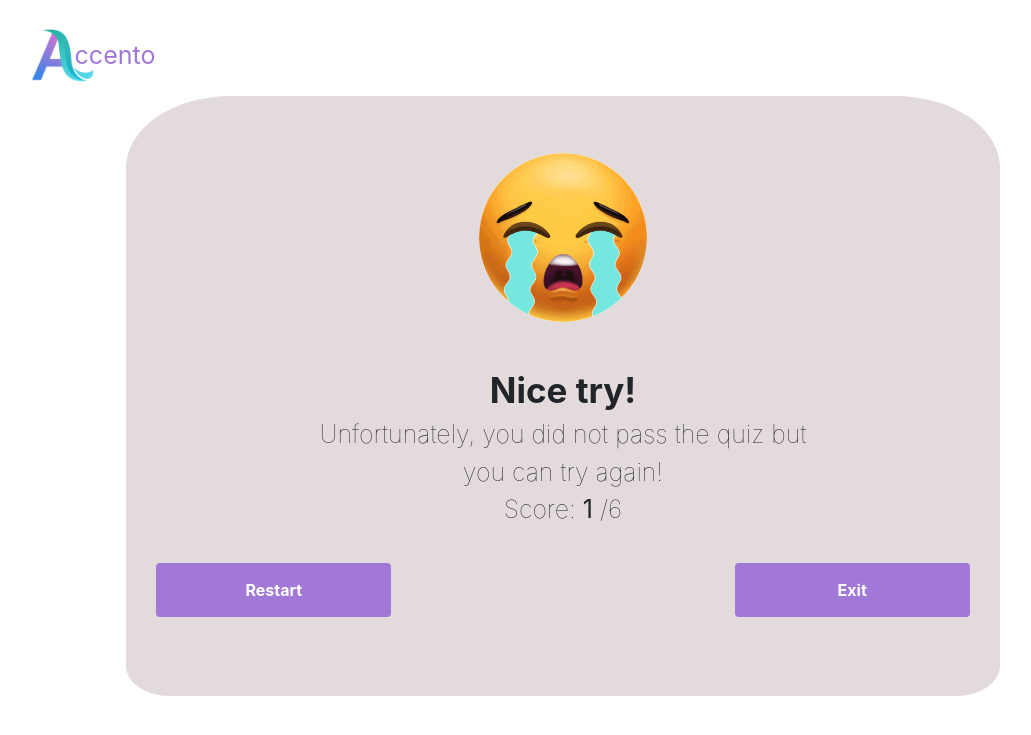
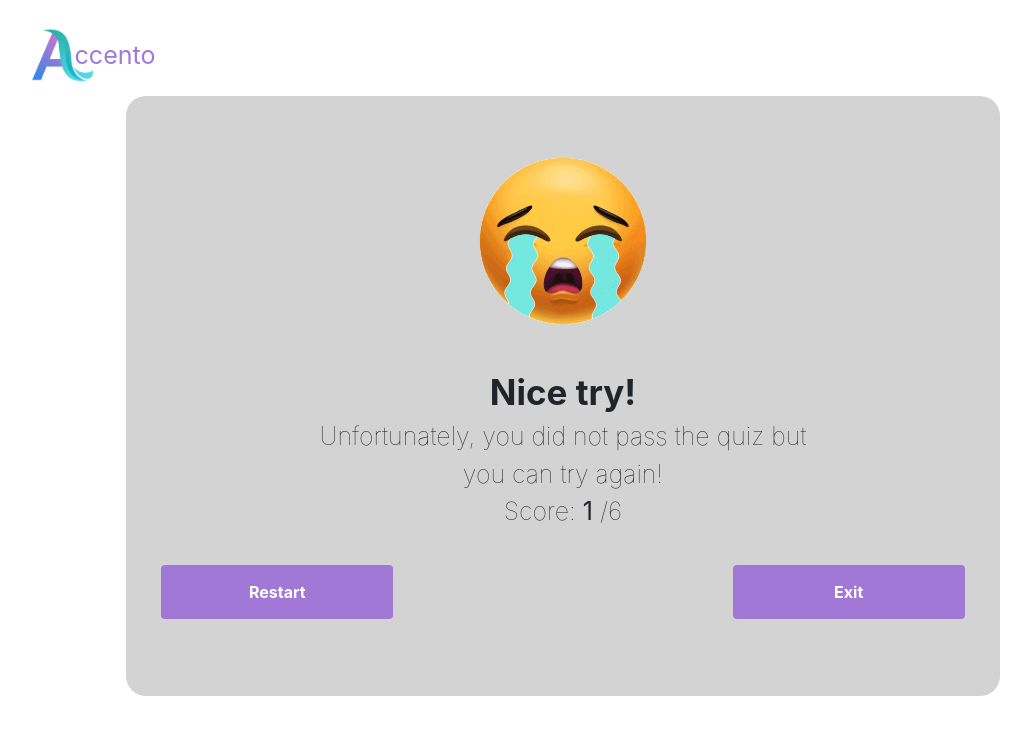
Before and after one commit to ColumbianJayz/Columbia-UI, a Flask app: page /score/1 in a window 1280 px wide. Shown: the top 735 px of the page, without its empty margins (77-1108 px from the left). Run offline with Flask 3, Linux system fonts and the light colour scheme; some libraries are stand-ins or nearby versions.

Commit message:
Commit before pulling Catherine's changes

```diff
--- a/static/main.css
+++ b/static/main.css
@@ -400,15 +400,12 @@
 .score-box{
     width: 60%;
     height: 600px;
-    border-top-left-radius: 12%;
-    border-top-right-radius: 12%;
-    border-bottom-left-radius: 5%;
-    border-bottom-right-radius: 5%;
+    border-radius: 20px;
     border: 1px;
-    padding: 15px;
+    padding: 20px;
     display: block;
     text-align: center;
-    background-color: rgb(227, 219, 219);
+    background-color: lightgrey;
 }
 
 .score-image-pass{
@@ -445,6 +442,7 @@
     display: block;
     text-align: center;
     background-color: #a278d7;
+
 }
 
 .restart-exit-title{
--- a/templates/score.html
+++ b/templates/score.html
@@ -13,7 +13,7 @@
                 You have successfully completed our quiz!
             </div>
             <div class="score-text">
-                Score: <strong>{{ score }}</strong> /6
+                Score: <strong>{{ score }}</strong> / 6
             </div>
         </div>
         {% else %}
```
